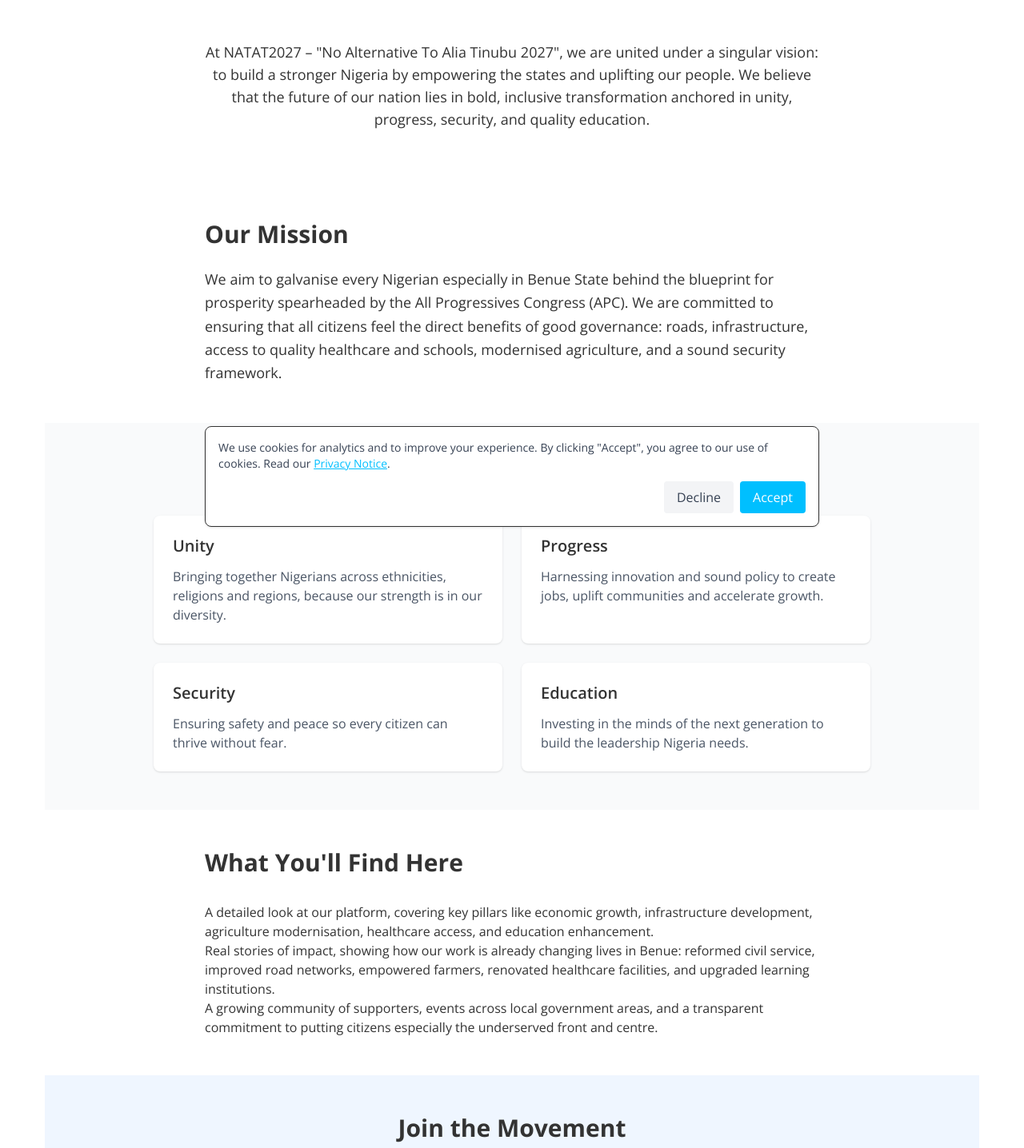
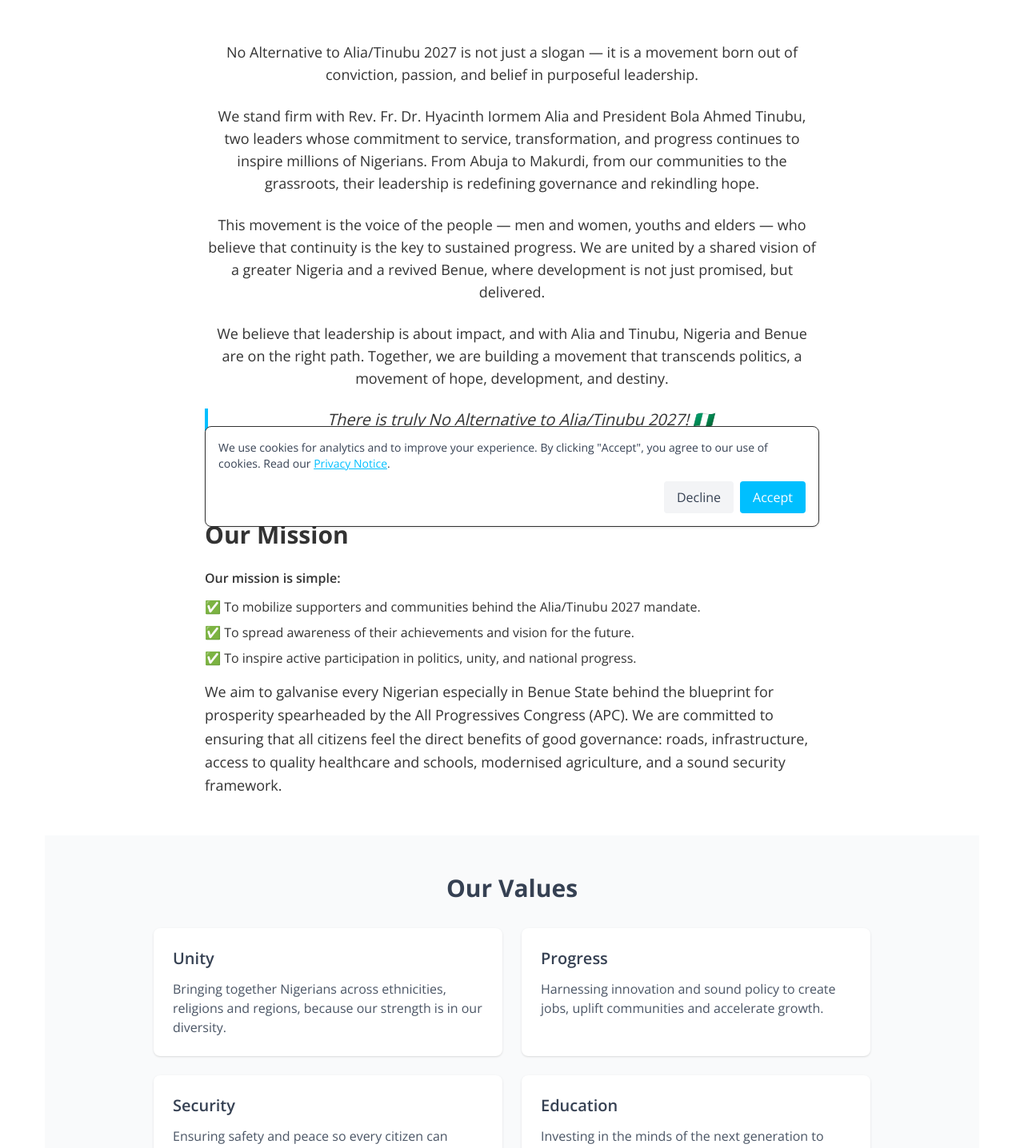
Before and after one commit to Iysah/campaign-site, a Next.js app: page /about in a window 1280 px wide. Shown: the part 125-1561 px from the top of the page at 80% size. Built offline with nearby package versions, Linux system fonts and the light colour scheme; no server answers.

Commit message:
feat(about): update about page content and styling
- remove platform link from navbar
- add mission bullet points and update text styling
- update values section text styling
- rewrite about page content with more detailed messaging
- remove content section component

```diff
--- a/app/about/page.tsx
+++ b/app/about/page.tsx
@@ -16,18 +16,35 @@ export default function AboutPage() {
         <h1 className="text-4xl md:text-5xl font-bold text-center mt-4 mb-12">
           About Us
         </h1>
-        <div className="max-w-3xl mx-auto text-lg mb-16 text-center">
+        <div className="max-w-3xl mx-auto text-lg mb-16 text-center space-y-6">
           <p>
-            At NATAT2027 – "No Alternative To Alia Tinubu 2027", we are united under a singular vision:
-            to build a stronger Nigeria by empowering the states and uplifting our people. We believe
-            that the future of our nation lies in bold, inclusive transformation anchored in unity,
-            progress, security, and quality education.
+            No Alternative to Alia/Tinubu 2027 is not just a slogan — it is a movement born out of conviction,
+            passion, and belief in purposeful leadership.
           </p>
+          <p>
+            We stand firm with Rev. Fr. Dr. Hyacinth Iormem Alia and President Bola Ahmed Tinubu, two leaders whose
+            commitment to service, transformation, and progress continues to inspire millions of Nigerians. From Abuja
+            to Makurdi, from our communities to the grassroots, their leadership is redefining governance and
+            rekindling hope.
+          </p>
+          <p>
+            This movement is the voice of the people — men and women, youths and elders — who believe that continuity is
+            the key to sustained progress. We are united by a shared vision of a greater Nigeria and a revived Benue,
+            where development is not just promised, but delivered.
+          </p>
+          <p>
+            We believe that leadership is about impact, and with Alia and Tinubu, Nigeria and Benue are on the right
+            path. Together, we are building a movement that transcends politics, a movement of hope, development, and
+            destiny.
+          </p>
+          <blockquote className="border-l-4 border-[var(--accent)] pl-4 italic text-xl">
+            There is truly No Alternative to Alia/Tinubu 2027! 🇳🇬
+          </blockquote>
         </div>
 
         <MissionSection />
         <ValuesSection />
-        <ContentSection />
+        {/* <ContentSection /> */}
         <JoinSection />
       </div>
     </main>
--- a/app/components/Navbar.tsx
+++ b/app/components/Navbar.tsx
@@ -8,7 +8,7 @@ import { FiMenu, FiX, FiGlobe } from "react-icons/fi";
 const navItems = [
   { href: "/", label: "Home" },
   { href: "/about", label: "About" },
-  { href: "/platform", label: "Platform" },
+  // { href: "/platform", label: "Platform" },
   { href: "/news", label: "News" },
   // { href: "/events", label: "Events" },
   // { href: "/get-involved", label: "Get Involved" },
--- a/app/components/about/join-section.tsx
+++ b/app/components/about/join-section.tsx
@@ -4,8 +4,8 @@ export default function JoinSection() {
   return (
     <section className="py-12 bg-blue-50">
       <div className="max-w-3xl mx-auto text-center">
-        <h2 className="text-3xl font-bold mb-6">Join the Movement</h2>
-        <div className="prose max-w-none mb-8">
+        <h2 className="text-3xl font-bold mb-6 text-gray-700">Join the Movement</h2>
+        <div className="prose max-w-none mb-8 text-gray-700">
           <p>
             This is not just a campaign—it&apos;s a national movement. If you believe Nigeria
             deserves better; if you believe in being part of tangible change; if you want
--- a/app/components/about/mission-section.tsx
+++ b/app/components/about/mission-section.tsx
@@ -3,6 +3,14 @@ export default function MissionSection() {
     <section className="py-12">
       <div className="max-w-3xl mx-auto">
         <h2 className="text-3xl font-bold mb-6">Our Mission</h2>
+          <div className="text-left mb-4">
+            <p className="font-semibold">Our mission is simple:</p>
+            <ul className="mt-3 space-y-2">
+              <li>✅ To mobilize supporters and communities behind the Alia/Tinubu 2027 mandate.</li>
+              <li>✅ To spread awareness of their achievements and vision for the future.</li>
+              <li>✅ To inspire active participation in politics, unity, and national progress.</li>
+            </ul>
+          </div>
         <p className="text-lg leading-relaxed">
           We aim to galvanise every Nigerian especially in Benue State behind the
           blueprint for prosperity spearheaded by the All Progressives Congress (APC).
--- a/app/components/about/values-section.tsx
+++ b/app/components/about/values-section.tsx
@@ -21,11 +21,11 @@ export default function ValuesSection() {
   return (
     <section className="py-12 bg-gray-50">
       <div className="max-w-4xl mx-auto">
-        <h2 className="text-3xl font-bold mb-8 text-center">Our Values</h2>
+        <h2 className="text-3xl font-bold mb-8 text-center text-gray-700">Our Values</h2>
         <div className="grid md:grid-cols-2 gap-6">
           {values.map((value, index) => (
             <div key={index} className="bg-white p-6 rounded-lg shadow-sm">
-              <h3 className="text-xl font-semibold mb-3">{value.title}</h3>
+              <h3 className="text-xl font-semibold mb-3 text-gray-700">{value.title}</h3>
               <p className="text-gray-600">{value.description}</p>
             </div>
           ))}
```
